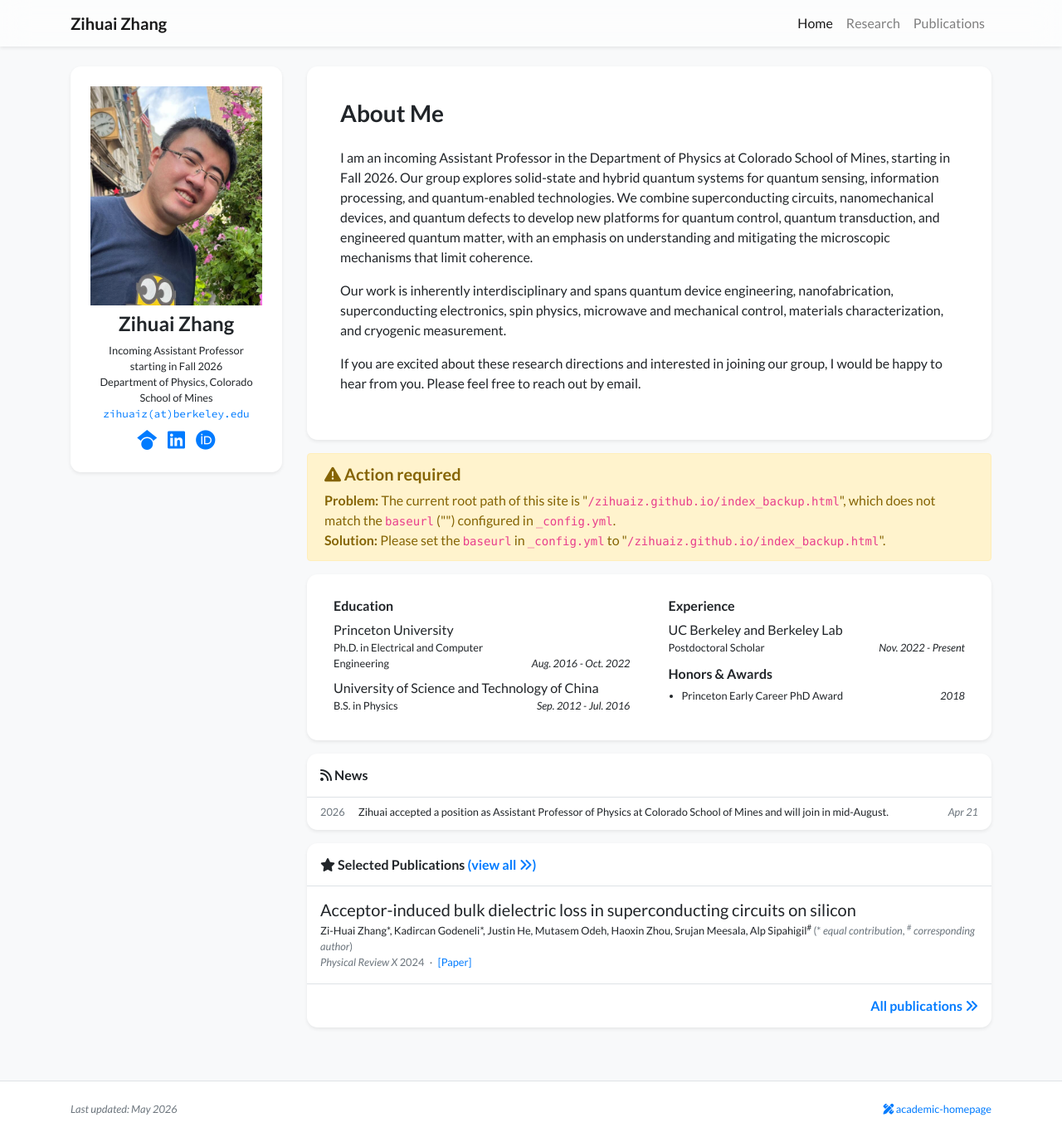
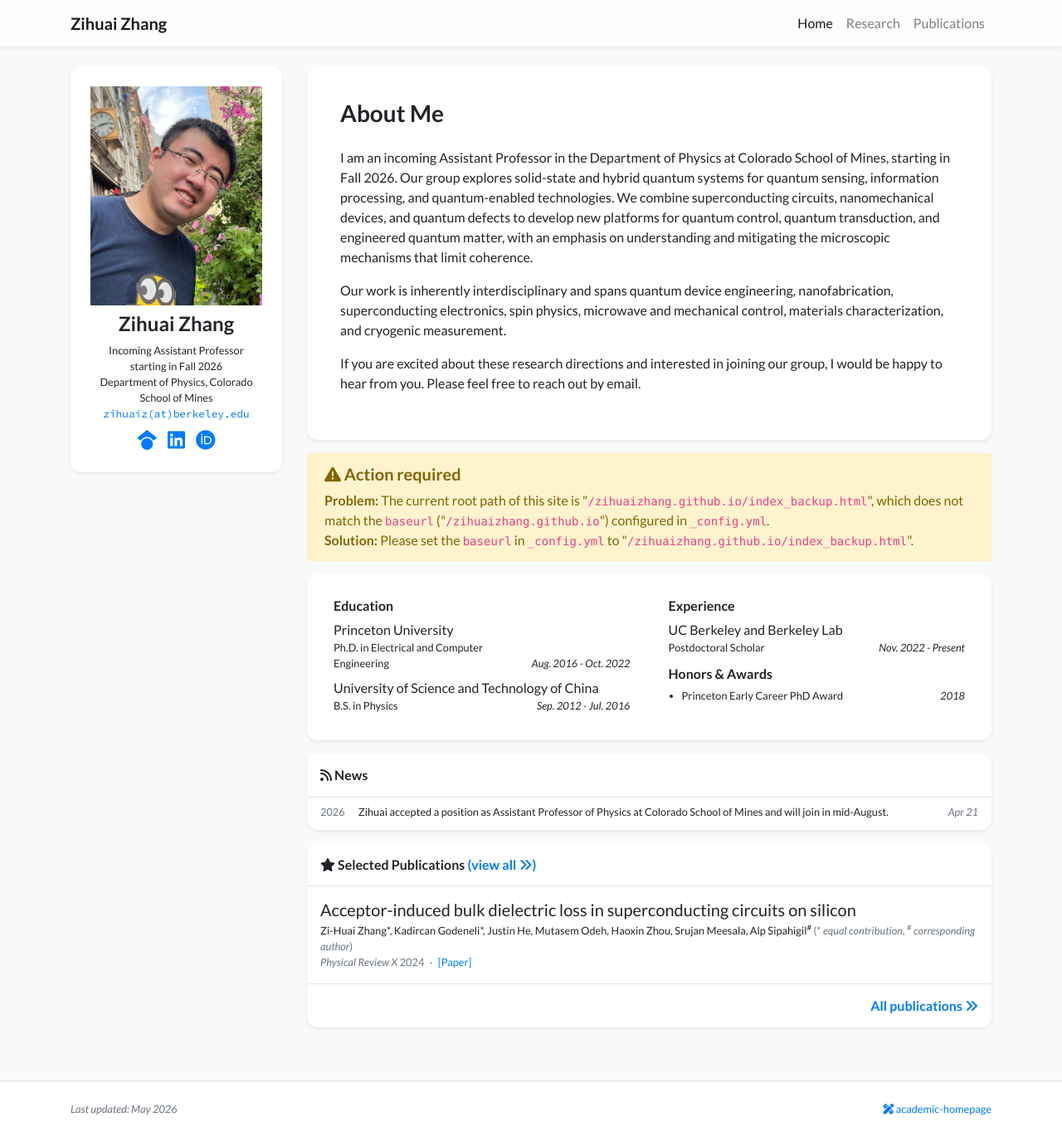
Before and after one commit to zihuaiz/zihuaiz.github.io, a Jekyll site: the page built from index_backup.html, in a window 1280 px wide and 1370 px high. Shown: the whole window at 83% size. Built offline with Jekyll 4.4.1, drawn with Linux system fonts in a browser that asks for light colours; nearby versions of some CDN libraries; a style sheet for code colours, icons or effects is not loaded.

Commit message:
Update _config.yml

```diff
--- a/_config.yml
+++ b/_config.yml
@@ -13,7 +13,7 @@
 # you will see them accessed via {{ site.title }}, {{ site.email }}, and so on.
 # You can create any custom variable you would like, and they will be accessible
 # in the templates via {{ site.myvariable }}.
-baseurl: "" # the subpath of your site, e.g. /blog
+baseurl: "/zihuaizhang.github.io" # the subpath of your site, e.g. /blog
 
 # Build settings
 markdown: kramdown
```
